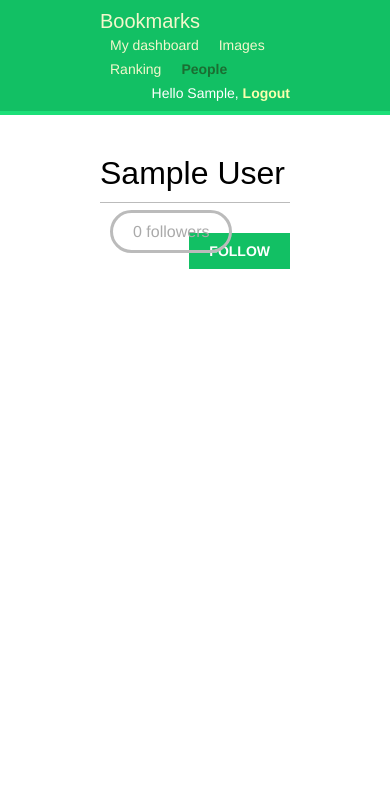
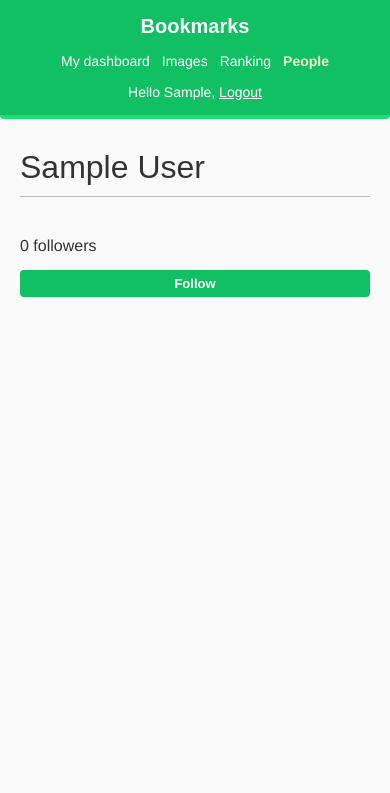
Before and after one commit to MaxAndreev27/django-social, a Django app: a page that uses templates/base.html in a window 390 px wide. Shown: the top 793 px of the page. Run offline with Django 5.2, Linux system fonts and the light colour scheme; the visitor is signed in with stand-in values (Sample User, id 1); data comes from the database, SQL or seed files in the repository; data that the repository does not hold is empty; some libraries are stand-ins or nearby versions; some web fonts are replaced.

Commit message:
CSS adaptive

```diff
--- a/fly.toml
+++ b/fly.toml
@@ -26,7 +26,7 @@ console_command = '/code/manage.py shell'
   memory_mb = 1024
 
 [[statics]]
-  guest_path = '/code/static'
+  guest_path = '/code/staticfiles'
   url_prefix = '/static/'
 
 [mounts]
--- a/static/css/base.css
+++ b/static/css/base.css
@@ -1,9 +1,18 @@
 @import url(//fonts.googleapis.com/css?family=Muli);
+
+/* ==========================================================================
+   Базові налаштування та скидання стилів
+   ========================================================================== */
+* {
+    box-sizing: border-box;
+}
 
 body {
     margin: 0;
     padding: 0;
     font-family: helvetica, sans-serif;
+    background: #fafafa;
+    color: #333;
 }
 
 p {
@@ -43,13 +52,25 @@ ol {
     line-height: 1.5;
 }
 
+/* ==========================================================================
+   Шапка сайту (Header) з обмеженням 1200px
+   ========================================================================== */
 #header {
-    padding: 10px 100px;
+    padding: 15px 20px;
     font-size: 14px;
     background: #12c064;
     color: #fff;
     border-bottom: 4px solid #1cdf78;
     overflow: auto;
+
+    /* Обмеження ширини та центрування */
+    max-width: 1200px;
+    margin: 0 auto;
+    border-radius: 0 0 4px 4px;
+}
+
+#header a {
+    color: #fff;
 }
 
 #header .logo {
@@ -58,44 +79,99 @@ ol {
     color: #f3f7cc;
     font-size: 20px;
     margin-right: 10%;
+    font-weight: bold;
 }
 
 #header ul.menu {
     list-style: none;
     float: left;
-    margin: 0;
+    margin: 4px 0 0 0;
     padding: 0;
 }
 
 #header ul.menu li {
     float: left;
-    padding: 4px 10px;
+    margin-right: 15px;
 }
 
 #header ul.menu li.selected a,
-#header ul.menu li.selected a:hover {
-    color: #1b6d32;
+#header ul.menu li a:hover {
+    color: #f3f7cc;
     font-weight: bold;
-}
-
-#header a {
-    color: #f3f7cc;
-}
-
-#header a:hover {
-    color: #fff;
 }
 
 #header .user {
     float: right;
-    padding-top: 4px;
+    margin-top: 4px;
 }
 
-#content {
-    padding: 30px 100px;
+#header .form-logout {
+    display: inline;
+    margin: 0;
+    padding: 0;
 }
 
-/* forms */
+#header .logout-btn {
+    background: none;
+    border: none;
+    color: #fff;
+    text-decoration: underline;
+    cursor: pointer;
+    font-family: inherit;
+    font-size: inherit;
+    padding: 0;
+}
+
+#header .logout-btn:hover {
+    color: #f3f7cc;
+}
+
+/* ==========================================================================
+   Повідомлення (Django Messages)
+   ========================================================================== */
+ul.messages {
+    list-style: none;
+    margin: 15px auto;
+    padding: 0 20px;
+    max-width: 1200px;
+}
+
+ul.messages li {
+    padding: 12px 20px;
+    margin-bottom: 10px;
+    border-radius: 4px;
+    background: #e3f7ed;
+    border: 1px solid #a8e3c6;
+    color: #12c064;
+    position: relative;
+}
+
+ul.messages li.error {
+    background: #fbeae1;
+    border-color: #f4be9b;
+    color: #e65100;
+}
+
+ul.messages li a.close {
+    float: right;
+    color: inherit;
+    opacity: 0.6;
+    font-weight: bold;
+}
+
+/* ==========================================================================
+   Основний контент (Main Content Container)
+   ========================================================================== */
+#content {
+    padding: 20px;
+    max-width: 1200px;
+    margin: 0 auto;
+    min-height: 80vh;
+}
+
+/* ==========================================================================
+   Форми та кнопки
+   ========================================================================== */
 form {
     overflow: auto;
 }
@@ -105,277 +181,322 @@ form p {
     overflow: auto;
 }
 
-label {
+form label {
+    width: 120px;
     float: left;
     clear: both;
-    color: #333;
-    margin-bottom: 4px;
+    padding-top: 6px;
 }
 
 input,
 textarea {
-    clear: both;
-    float: left;
-    margin: 0 0 10px;
-    background: #efefef;
-    border: 0;
-    padding: 6px 10px;
+    border: 1px solid #ccc;
+    padding: 8px;
+    border-radius: 4px;
+    font-family: helvetica, sans-serif;
     font-size: 14px;
 }
 
-input[type=submit],
+input[type="text"],
+input[type="password"],
+input[type="email"],
+textarea {
+    width: 300px;
+    float: left;
+    margin-bottom: 10px;
+}
+
+input:focus,
+textarea:focus {
+    border-color: #12c064;
+    outline: none;
+}
+
+input[type="submit"],
 a.button {
-    font-weight: bold;
+    clear: both;
+    float: left;
     background: #12c064;
     color: #fff;
     padding: 10px 20px;
-    font-size: 14px;
-    text-transform: uppercase;
+    border: none;
+    border-radius: 4px;
+    cursor: pointer;
+    font-weight: bold;
+}
+
+input[type="submit"]:hover,
+a.button:hover {
+    background: #00a74f;
 }
 
 .errorlist {
-    color: #cc0033;
+    color: #e65100;
     float: left;
     clear: both;
-    padding-left: 10px;
-}
-
-.helptext {
-    margin: 0 0 20px 0;
-    color: #aaa;
-    clear: both;
-    float: left;
+    padding-left: 120px;
+    margin: -5px 0 10px 0;
     font-size: 13px;
 }
 
-/* messages */
-ul.messages {
-    margin: 10px 100px;
-    padding: 0;
-    list-style-type:
-        none;
-}
-
-ul.messages li.success,
-ul.messages li.warning,
-ul.messages li.error,
-ul.messages li.info {
-    margin: 0;
-    padding: 14px 20px;
-    list-style: none;
-    color: #fff;
-}
-
-ul.messages li.success {
-    background: #81ce81;
-}
-
-ul.messages li.success a {
-    color: #0ac33e;
-}
-
-ul.messages li.error {
-    background: #a30029;
-    color: #e9828e;
-}
-
-ul.messages li.error a {
-    color: #e9828e;
-}
-
-ul.messages li.info {
-    background: #faffae;
-    color: #696b4e;
-}
-
-ul.messages li.info a {
-    color: #1586de;
-}
-
-ul.messages li.warning {
-    background: #de9404;
-}
-
-ul.messages li.warning a {
-    color: #f49000;
-}
-
-ul.messages li a.close {
-    margin: 0;
-    float: right;
-    opacity: 1;
-    border: 0;
-    box-shadow: none;
-    text-shadow: none;
-}
-
-.login-form {
-    float: left;
-}
-
-/* social-auth */
-.social {
-    float: right;
-}
-
-.social li {
-    list-style: none;
-    padding: 10px 20px;
-    margin: 0 0 10px 0;
-}
-
-.social li a {
-    width: 100%;
-    height: 100%;
-    display: block;
-    color: #fff;
-}
-
-.social li.facebook {
-    background: #3b5399;
-}
-
-.social li.twitter {
-    background: #00cffa;
-}
-
-.social li.google {
-    background: #de1710;
-}
-
-
-/* images */
-
-.image-preview,
-.image-detail {
-    max-width: 300px;
-    float: left;
-    margin: 0 20px 20px 0;
-}
-
-.image-detail {
-    margin-top: 20px;
-}
-
-.image-info div {
-    padding: 20px 0;
-    overflow: auto;
-}
-
-.count {
-    color: #aaa;
-    border: 3px solid #bbb;
-    border-radius: 26px;
-    padding: 10px 20px;
-    margin: 20px 10px 0;
+/* ==========================================================================
+   Елементи інтерфейсу (Лайки, Підписки, Дашборд)
+   ========================================================================== */
+.social-info {
+    margin: 15px 0;
+    font-size: 15px;
+    color: #666;
 }
 
 a.like,
 a.follow {
     float: right;
-    margin-top: -8px;
+    background: #12c064;
+    color: #fff;
+    padding: 6px 12px;
+    border-radius: 4px;
+    font-weight: bold;
+    font-size: 13px;
 }
 
+a.like:hover,
+a.follow:hover {
+    background: #00a74f;
+}
+
+/* ==========================================================================
+   Картки зображень (Image Grid)
+   ========================================================================== */
 #image-list {
     overflow: hidden;
+    margin: 0 -10px;
+    padding: 0;
+    list-style: none;
 }
 
 #image-list .image {
     float: left;
     width: 220px;
     height: 300px;
-    margin: 0 10px 10px 10px;
+    margin: 10px;
     border-top: 8px solid #12c064;
-    background: #eee;
+    background: #fff;
+    box-shadow: 0 2px 5px rgba(0, 0, 0, 0.05);
+    border-radius: 0 0 4px 4px;
+    overflow: hidden;
 }
 
 #image-list img {
     width: 220px;
     height: 220px;
+    object-fit: cover;
 }
 
 #image-list .info {
     padding: 10px;
+    font-size: 14px;
 }
 
 #image-list .info a {
     color: #333;
+    font-weight: bold;
+}
+
+/* Деталі зображення */
+.image-detail img {
+    max-width: 100%;
+    height: auto;
+    border-radius: 4px;
+}
+
+.image-likes {
+    margin-top: 20px;
+    overflow: auto;
 }
 
 .image-likes div {
     float: left;
-    width: auto;
     padding: 10px;
     text-align: center;
+    font-size: 13px;
 }
 
 .image-likes img {
-    width: 120px;
-    height: 120px;
+    width: 60px;
+    height: 60px;
     border-radius: 50%;
+    object-fit: cover;
 }
 
-/* users */
-#people-list img {
-    width: 180px;
-    height: 180px;
-    border-radius: 50%;
-    margin-bottom: 20px;
+/* ==========================================================================
+   Список користувачів (People List)
+   ========================================================================== */
+#people-list {
+    overflow: hidden;
+    margin: 0 -10px;
+    padding: 0;
+    list-style: none;
 }
 
 #people-list .user {
     width: 180px;
     float: left;
-    overflow: auto;
-    padding: 10px;
+    margin: 10px;
+    padding: 15px;
+    background: #fff;
+    border-radius: 4px;
+    box-shadow: 0 2px 5px rgba(0, 0, 0, 0.05);
+    text-align: center;
+}
+
+#people-list img {
+    width: 100px;
+    height: 100px;
+    border-radius: 50%;
+    object-fit: cover;
+    margin-bottom: 10px;
 }
 
 #people-list .info {
+    font-size: 14px;
+}
+
+#people-list .info a {
+    color: #333;
+    font-weight: bold;
+}
+
+/* Профіль користувача */
+img.user-detail {
+    border-radius: 50%;
+    float: left;
+    margin-right: 30px;
+    object-fit: cover;
+}
+
+/* ==========================================================================
+   Мобільна адаптація (Екрани менше 768px)
+   ========================================================================== */
+@media (max-width: 768px) {
+
+    /* Навігація */
+    #header {
+        text-align: center;
+        padding: 15px 10px;
+    }
+
+    #header .logo {
+        float: none;
+        display: block;
+        margin: 0 0 15px 0;
         text-align: center;
     }
 
-img.user-detail {
-    border-radius: 50%;
-    float: left;
+    #header ul.menu {
+        float: none;
+        display: flex;
+        justify-content: center;
+        flex-wrap: wrap;
+        gap: 12px;
+        padding: 0;
+        margin: 0 0 15px 0;
+        width: 100%;
     }
 
-.profile-info {
-    float: left;
-    overflow: auto;
-    margin-right: 20px;
+    #header ul.menu li {
+        float: none;
+        margin: 0;
     }
 
-.image-container {
-    margin-top: 40px;
+    #header .user {
+        float: none;
+        display: block;
+        text-align: center;
+        margin-top: 10px;
+        width: 100%;
     }
 
-/* actions */
-.action {
-    clear: both;
-    overflow: auto;
+    /* Форми */
+    form label {
+        width: 100%;
+        float: none;
+        display: block;
+        margin-bottom: 5px;
     }
 
-.action .images {
-    float: left;
-    margin: 0 10px 10px 0;
+    input[type="text"],
+    input[type="password"],
+    input[type="email"],
+    textarea {
+        width: 100%;
+        float: none;
+        display: block;
     }
 
-.action .date {
-    font-style: italic;
-    color: #ccc;
+    input[type="submit"],
+    a.button {
+        width: 100%;
+        text-align: center;
     }
 
-.form-logout{
-    display: inline-flex;
+    .errorlist {
+        padding-left: 0;
     }
 
-.logout-btn {
-    background: none;
-    border: none;
-    text-decoration: none;
-    cursor: pointer;
-    padding: 0;
-    font: inherit;
-    color: #faffae;
-    font-weight: bold;
+    /* Списки картинок (Перехід на Flexbox для ігнорування Float) */
+    #image-list {
+        display: flex;
+        flex-wrap: wrap;
+        justify-content: space-between;
+        margin: 0;
     }
+
+    #image-list .image {
+        float: none;
+        margin: 10px 0;
+        width: calc(50% - 8px);
+        /* Дві картки в ряд */
+        height: auto;
+    }
+
+    #image-list img {
+        width: 100%;
+        height: auto;
+        aspect-ratio: 1 / 1;
+    }
+
+    /* Списки людей */
+    #people-list {
+        display: flex;
+        flex-wrap: wrap;
+        justify-content: space-between;
+        margin: 0;
+    }
+
+    #people-list .user {
+        float: none;
+        margin: 10px 0;
+        width: calc(50% - 8px);
+        /* Дві картки людей в ряд */
+    }
+
+    /* Детальні сторінки зображень / профілів */
+    img.user-detail {
+        float: none;
+        display: block;
+        margin: 0 auto 20px auto;
+    }
+
+    .image-detail {
+        text-align: center;
+    }
+
+    a.like,
+    a.follow {
+        float: none;
+        display: block;
+        text-align: center;
+        margin-top: 15px;
+        width: 100%;
+    }
+}
```
Lines whose indentation alone changed are shown as unchanged.
